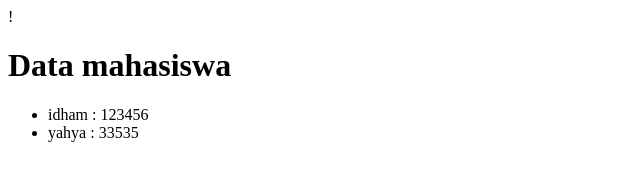
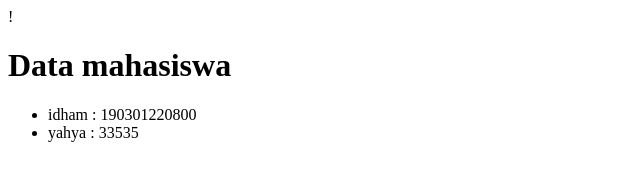
Before and after one commit to Idhamyahya/wpu-git-test2, a plain HTML site: page Mahasiswa.html in a window 1280 px wide. Shown: the full height of the page, 0-640 px from the left. Drawn offline with Linux system fonts and the light colour scheme.

Commit message:
perubahan data mahasiswa

```diff
--- a/Mahasiswa.html
+++ b/Mahasiswa.html
@@ -10,7 +10,7 @@
   <body>
     <h1>Data mahasiswa</h1>
     <ul>
-      <li>idham : 123456</li>
+      <li>idham : 190301220800</li>
       <li>yahya : 33535</li>
     </ul>
   </body>
```
